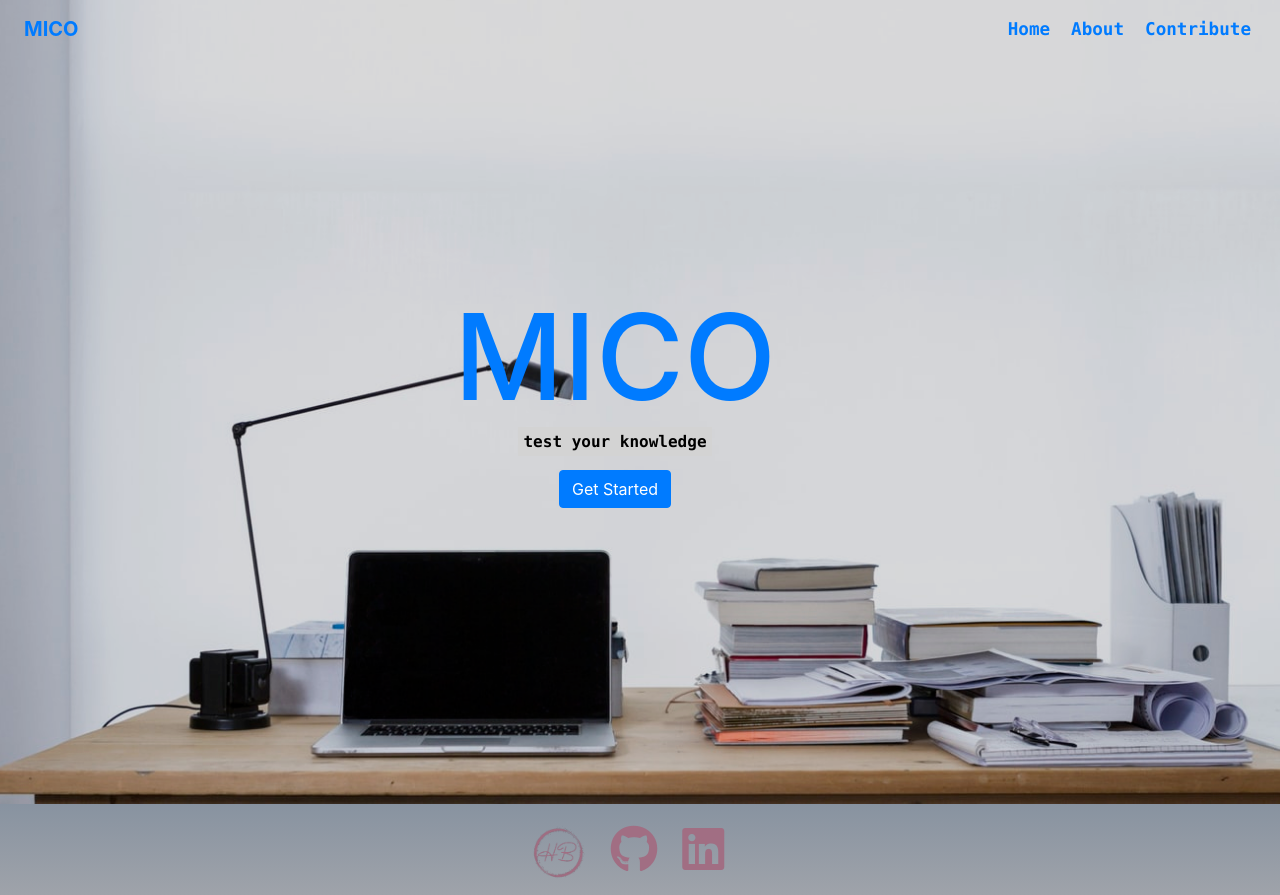
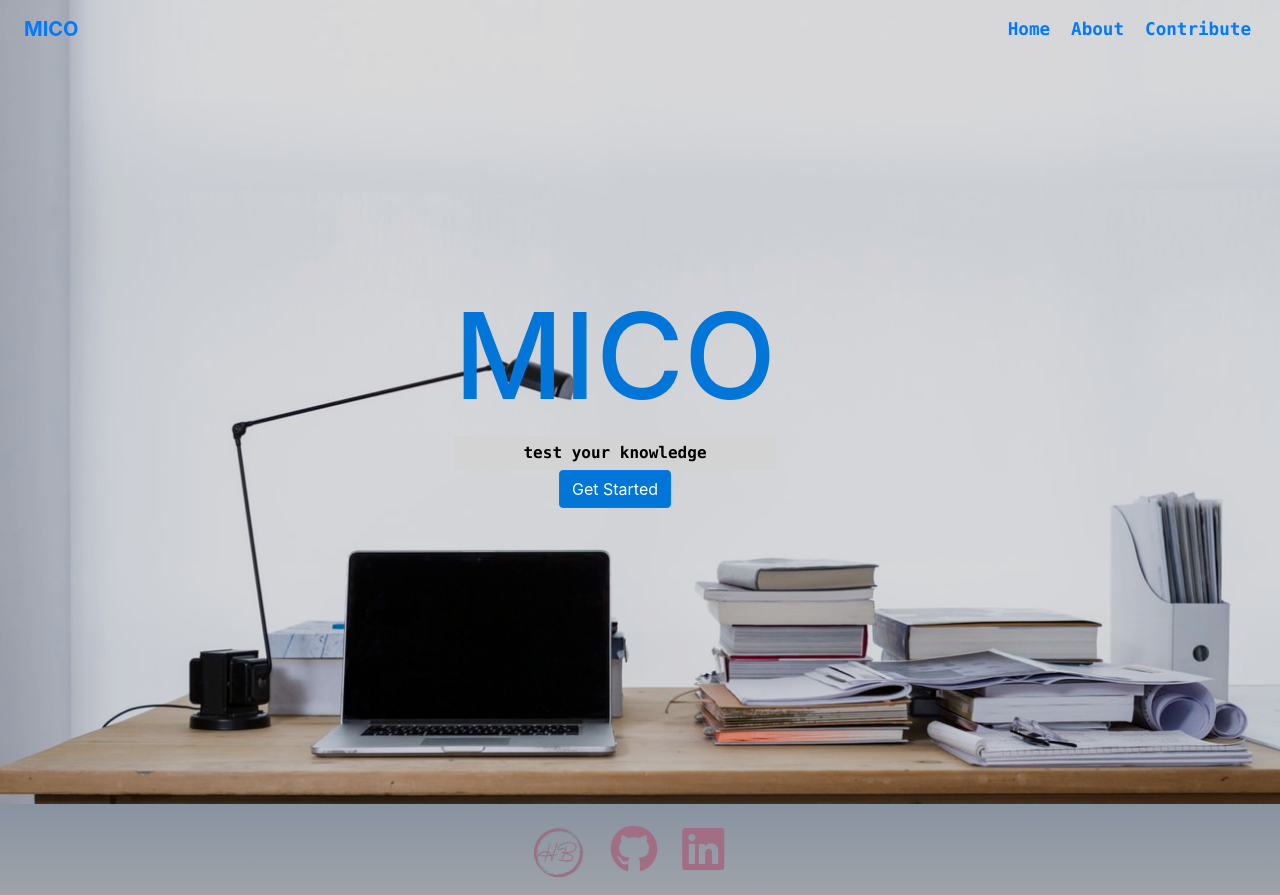
Before and after one commit to hblackmer/mico, a React (Create React App) app: page / in a window 1280 px wide. Built offline with nearby package versions, Linux system fonts and the light colour scheme.

Commit message:
Updated styling for Showcase and About components.

```diff
--- a/src/components/Showcase/Showcase.css
+++ b/src/components/Showcase/Showcase.css
@@ -3,7 +3,10 @@
     MAIN IMAGE
 ========================
 */
-.showcase {
+.Showcase {
+    display: flex;
+    align-items: center;
+    justify-content: center;
     margin-top: -70px;
     margin-left:-50px;
     height: 102vh;
@@ -26,6 +29,7 @@
 }
 
 #header-name {
+    color: var(--color-primary);
     font-size: 7.5em;
 }
 
@@ -37,6 +41,11 @@
     font-weight: bold;
 }
 
+#test-button {
+    background-color: var(--color-primary);
+    color: white;
+}
+
 @media(max-width: 768px) {
     #showcase {
         min-height: 300px;
--- a/src/components/Showcase/Showcase.js
+++ b/src/components/Showcase/Showcase.js
@@ -6,14 +6,12 @@ class Showcase extends Component {
     render() {
         return (
             <div className="Showcase">
-                <section className="showcase d-flex justify-content-center align-items-center">
-                    <div id="overlay"></div>
-                    <div id="header" class="text-white text-center">
-                        <h1 className="mb-0 text-primary" id="header-name">MICO</h1>
-                        <p className="d-none d-md-block"><span id="subtitle">test your knowledge</span></p>
-                        <Button className="bg-primary text-white" id="testButton" href="#" role="button" variant="outline-primary">Get Started</Button>
-                    </div>
-                </section>
+                <div id="overlay"></div>
+                <div id="header">
+                    <h1 id="header-name">MICO</h1>
+                    <subtitle id="subtitle" className="d-none d-md-block">test your knowledge</subtitle>
+                    <Button id="test-button" href="#" role="button" variant="outline-primary">Get Started</Button>
+                </div>
             </div>
         );
     }
```
Also changed, not shown: src/components/About/About.css (+7 -0 lines).
